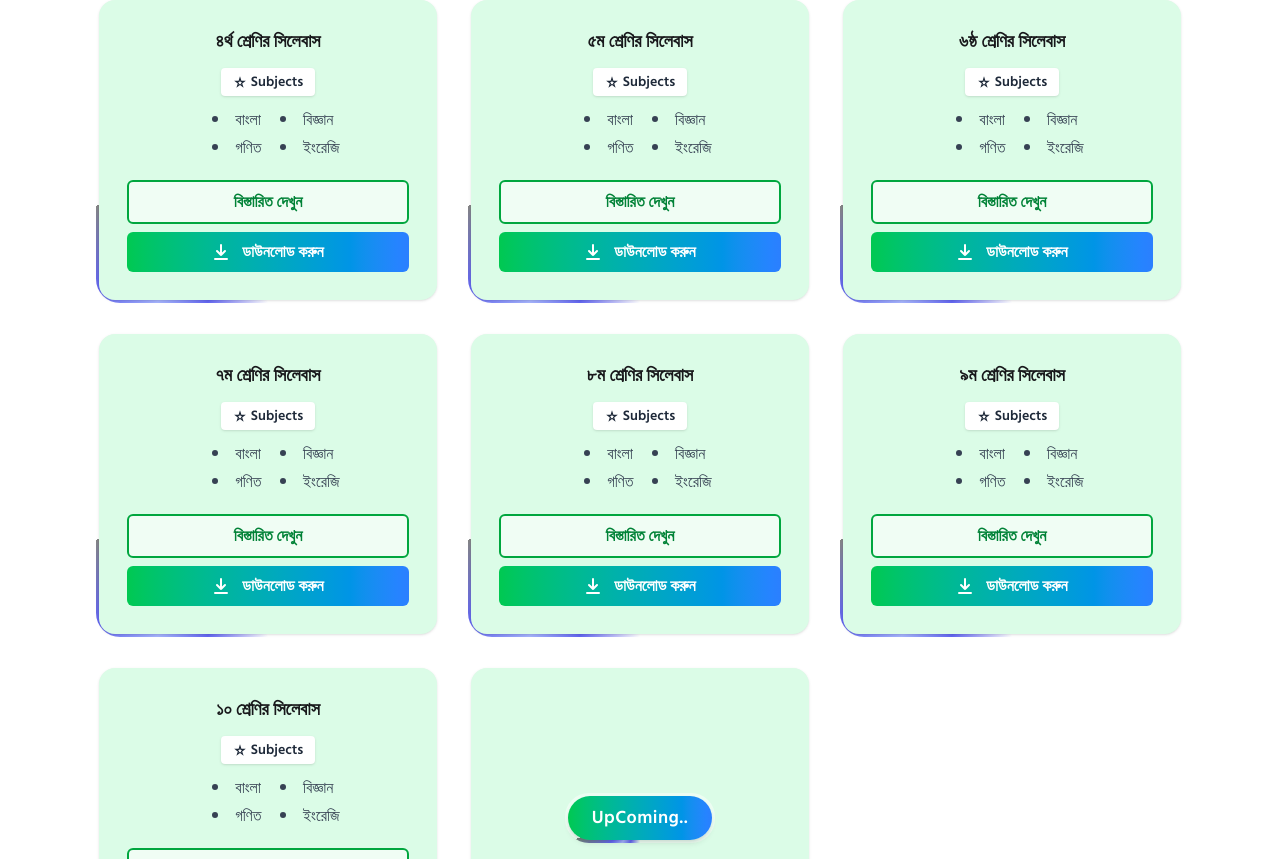
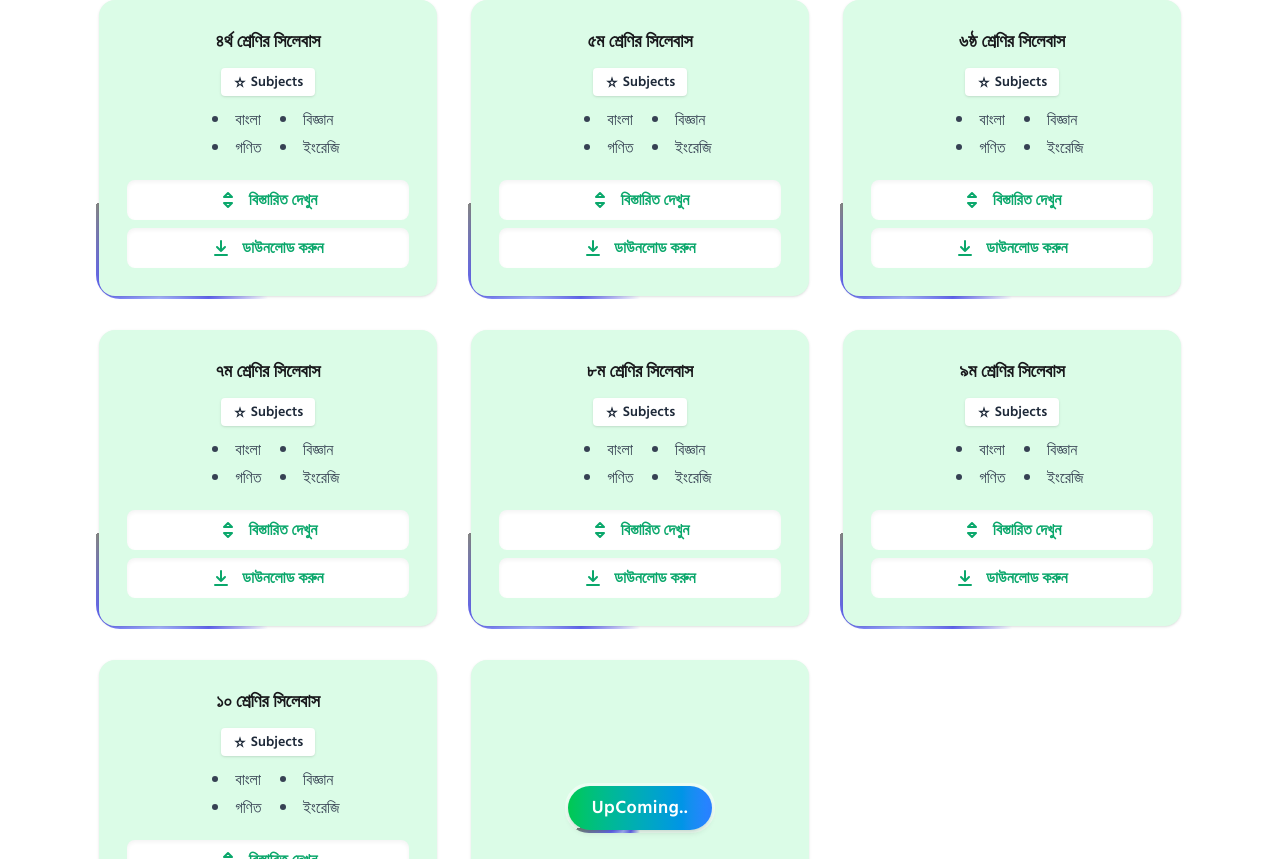
Before and after one commit to atmabdullaham/aunkur-project, a React (Vite) app: page / in a window 1280 px wide. Shown: the part 3061-3920 px from the top of the page. Built offline with nearby package versions, Linux system fonts and the light colour scheme; no server answers; a web font is replaced by a local one.

Commit message:
Button Design Changes

```diff
--- a/src/components/home/AunkurSyllabus.jsx
+++ b/src/components/home/AunkurSyllabus.jsx
@@ -86,7 +86,18 @@ const DownloadIcon = () => (
   <svg width="18" height="18" fill="none" className="mr-1 inline">
     <path
       d="M9 2v10m0 0l-4-4m4 4l4-4M3 16h12"
-      stroke="#fff"
+      stroke="#0AA76B"
+      strokeWidth="2"
+      strokeLinecap="round"
+      strokeLinejoin="round"
+    />
+  </svg>
+);
+const ViewIcon = () => (
+  <svg width="18" height="18" fill="none" className="mr-1 inline">
+    <path
+      d="M9 2l4 4H5l4-4zm0 14l-4-4h8l-4 4z"
+      stroke="#0AA76B"
       strokeWidth="2"
       strokeLinecap="round"
       strokeLinejoin="round"
@@ -134,13 +145,14 @@ const AunkurSyllabus = () => {
                     href={item.viewLink}
                     target="_blank"
                     rel="noopener noreferrer"
-                    className="w-full mb-2 py-2 border-2 border-green-600 rounded-md bg-green-50 text-green-700 font-semibold text-base flex items-center justify-center gap-2 hover:bg-green-100 transition"
+                    className="w-full mb-2 text-[#0AA76B] bg-white bg-opacity-50 backdrop-blur-xl shadow-inner py-2 px-4 rounded-lg hover:bg-green-100 transition font-semibold text-base flex items-center justify-center gap-2 hover:text-green-700"
                   >
+                    <ViewIcon />
                     বিস্তারিত দেখুন
                   </a>
                   <a
                     href={getDirectDownloadLink(item.downloadLink)}
-                    className="w-full py-2 rounded-md bg-gradient-to-r from-green-500 to-blue-500 border-none hover:from-green-600 hover:to-blue-600 transition-all duration-300 transform hover:scale-105 font-semibold text-base flex items-center justify-center gap-2 hover:bg-green-700 text-white"
+                    className="w-full text-[#0AA76B] bg-white bg-opacity-50 backdrop-blur-xl shadow-inner py-2 px-4 rounded-lg hover:bg-green-100 transition font-semibold text-base flex items-center justify-center gap-2 hover:text-green-700"
                   >
                     <DownloadIcon />
                     ডাউনলোড করুন
```
